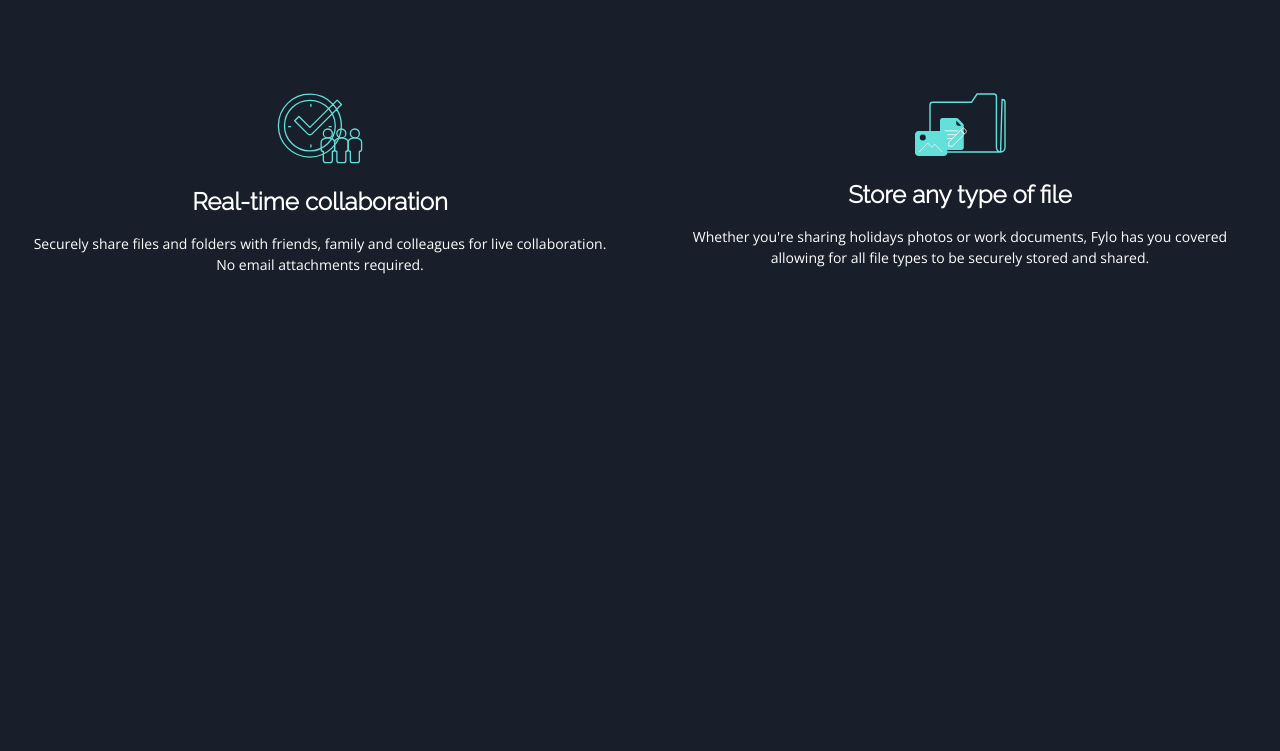
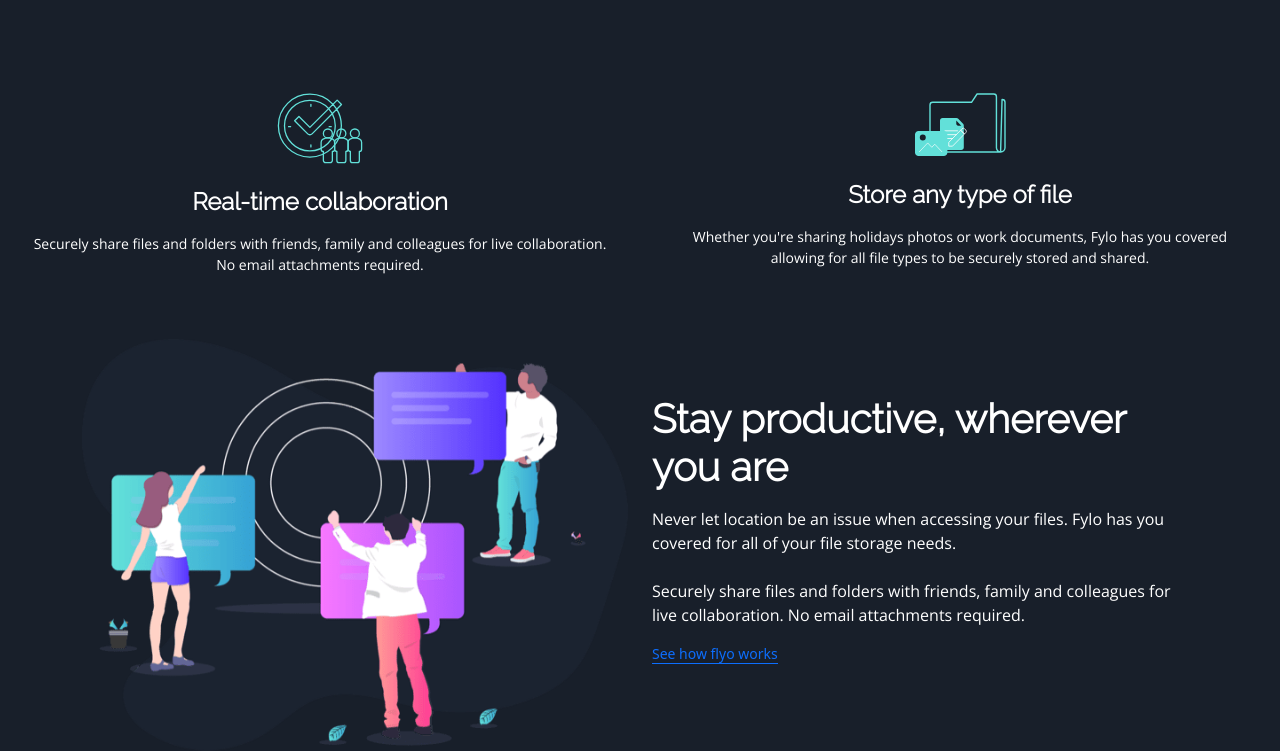
Before and after one commit to shadrxcc/frontendio_flyo, a plain HTML site: page index.html in a window 1280 px wide. Shown: the part 1302-2053 px from the top of the page. Before the commit the page ends 1641 px from the top, so only its background shows below. Drawn offline with nearby package versions, Linux system fonts and the light colour scheme.

Commit message:
create get how flyo works section

```diff
--- a/index.html
+++ b/index.html
@@ -84,7 +84,7 @@
 </div>
 </section>
 
-<!--<section class="mx-2 px-lg-5">
+<section class="mx-2 px-lg-5">
   <div class="container">
     <div class="row">
       <div class="col-md text-center">
@@ -102,7 +102,7 @@
   </div>
 </section>
 
-<section class="text-white mt-5 p-5">
+<!--<section class="text-white mt-5 p-5">
   <div class="grid">
     <div class="stack mx-lg-2 mx-md-2 my-2">
       <p class="p-4 txt ft">Fylo has improved our team productivity by an order of magnitude. Since making the switch our team has
```
